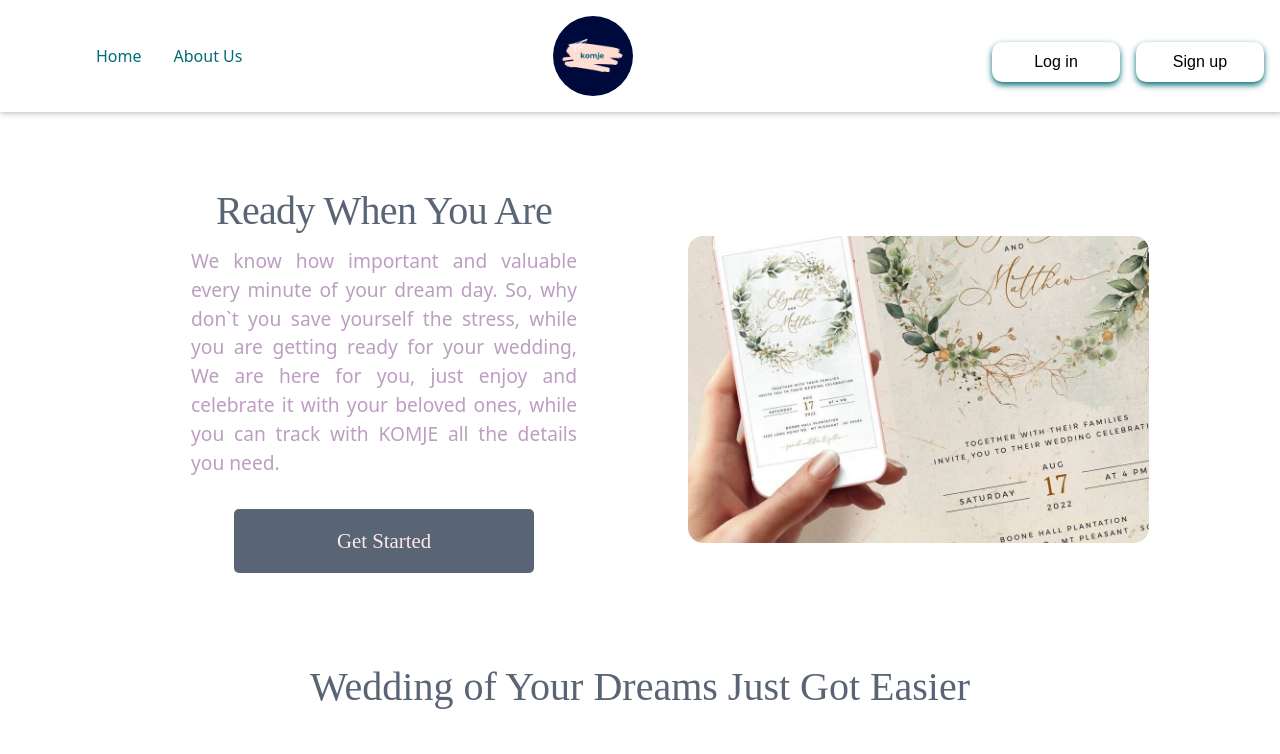
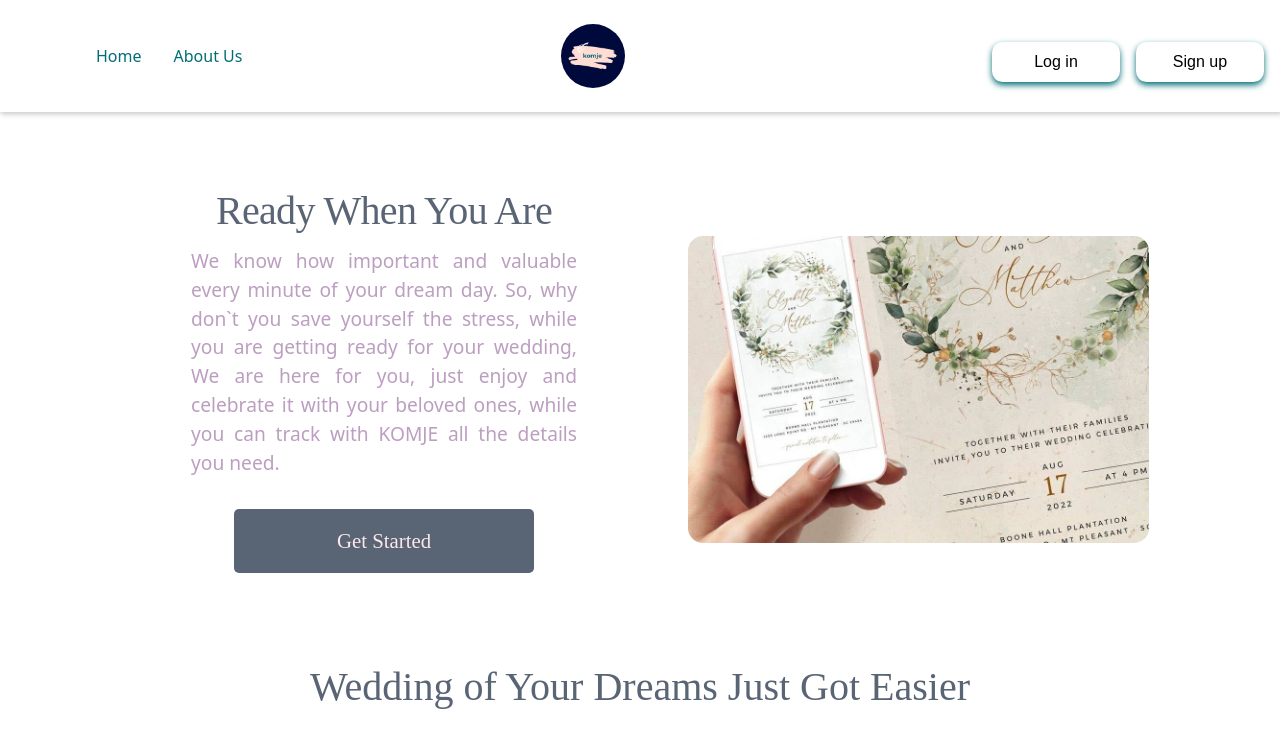
Before and after one commit to Mones-Hamd/FinalProjectHYF, a React app in the folder client/: page / in a window 1280 px wide. Shown: the top 754 px of the page. Built offline with nearby package versions, Linux system fonts and the light colour scheme.

Commit message:
logo-size-changed

```diff
--- a/client/src/components/Nav/nav.css
+++ b/client/src/components/Nav/nav.css
@@ -124,19 +124,20 @@
 .logo-text {
   display: flex;
   justify-content: center;
-  height: 5rem;
+  height: 4rem;
   font-family: "Poppins", sans-serif;
   margin: 3rem;
   font-size: 20px;
   border-radius: 3rem;
   margin-left: 3rem;
+  mix-blend-mode: multiply;
 }
 
 .navbar-text-hamburger {
   display: flex;
   justify-content: flex-start;
   padding-top: 0.4rem;
-  height: 3rem;
+  height: 4rem;
   color: var(--dark-colour);
   font-family: "Poppins", sans-serif;
   border-bottom: 1px solid;
@@ -247,6 +248,7 @@
     font-size: 1.4rem;
   }
   .logo-text {
-    margin: auto;
+    margin: 1rem;
+    mix-blend-mode: multiply;
   }
 }
```
